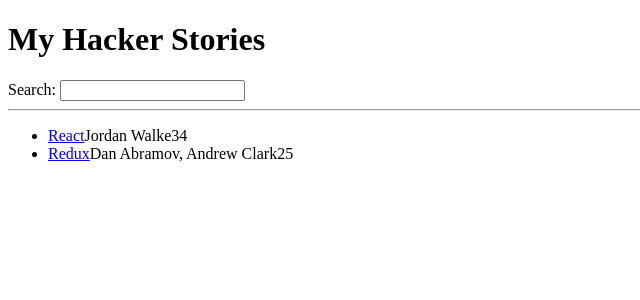
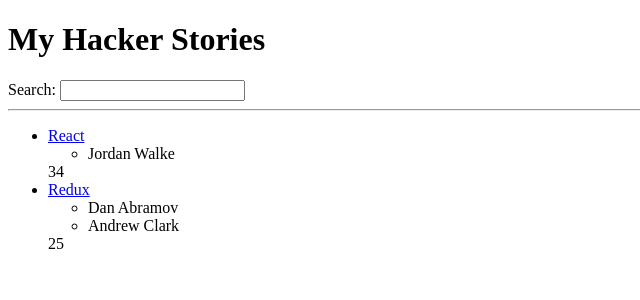
Before and after one commit to Fersanseg/Hacker-stories, a React (Create React App) app: page / in a window 1280 px wide. Shown: the top 300 px of the page, without its empty margins (0-640 px from the left). Built offline with nearby package versions, Linux system fonts and the light colour scheme.

Commit message:
Using nested maps

```diff
--- a/src/App.js
+++ b/src/App.js
@@ -2,7 +2,7 @@
   {
     title: 'React',
     url: 'https://reactjs.org/',
-    author: 'Jordan Walke',
+    authors: ['Jordan Walke'],
     num_comments: 3,
     points: 4,
     objectID: 0,
@@ -10,7 +10,7 @@
   {
     title: 'Redux',
     url: 'https://redux.js.org/',
-    author: 'Dan Abramov, Andrew Clark',
+    authors: ['Dan Abramov', 'Andrew Clark'],
     num_comments: 2,
     points: 5,
     objectID: 1,
@@ -35,7 +35,11 @@
               <span>
                 <a href={item.url}>{item.title}</a>
               </span>
-              <span>{item.author}</span>
+              <ul>
+                {
+                  item.authors.map(author => <li key={author}>{author}</li>)
+                }
+              </ul>
               <span>{item.num_comments}</span>
               <span>{item.points}</span>
             </li>
```
